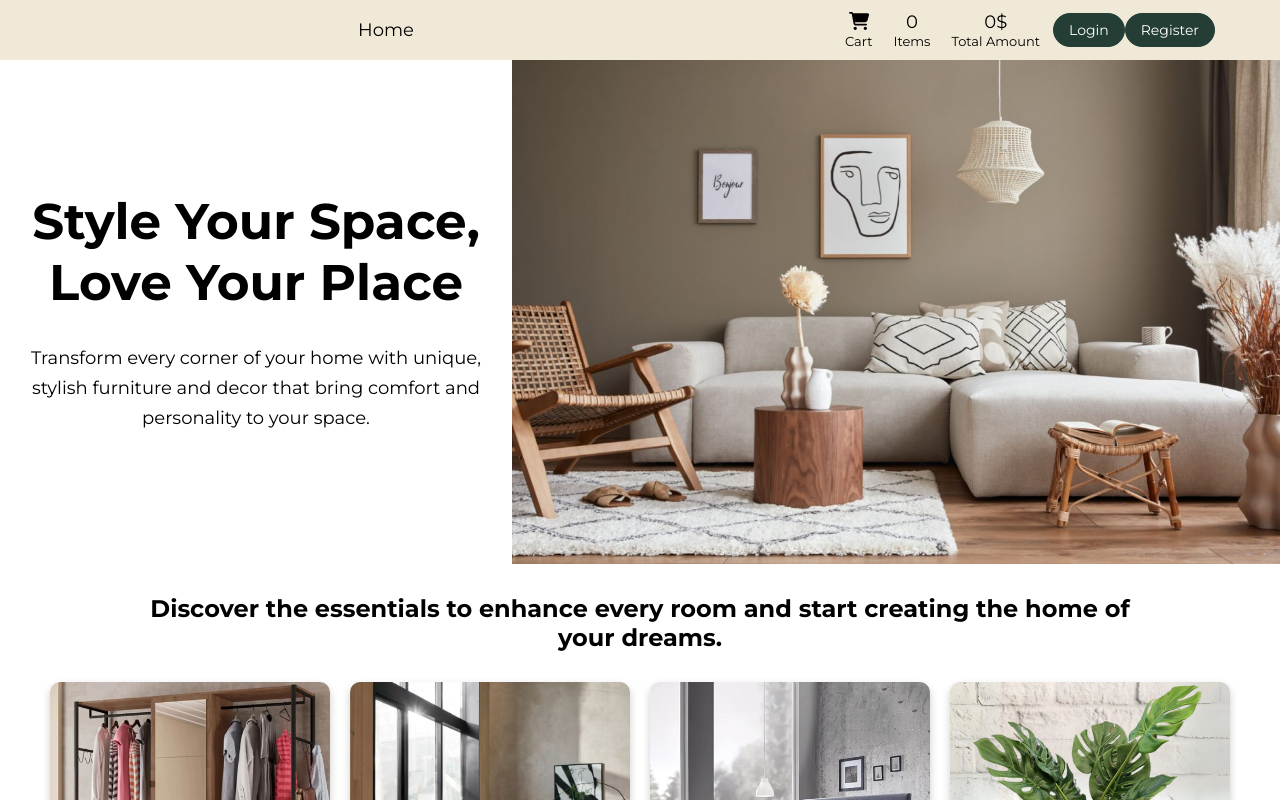
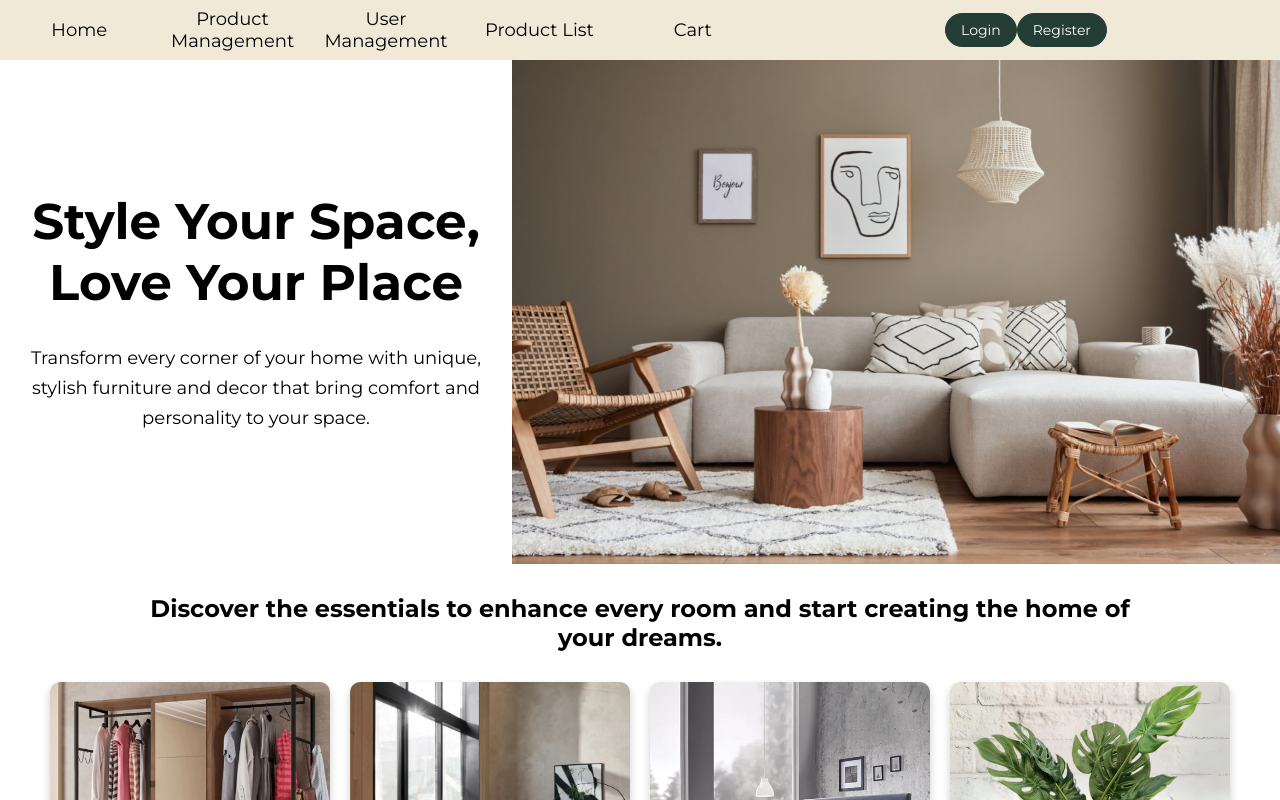
Before and after one commit to AlikBook/web_project_poland, a Vue app in the folder home_decoration_page/: page / in a window 1280 px wide. Shown: the top 800 px of the page. Built offline with nearby package versions, Linux system fonts and the light colour scheme; no server answers.

Commit message:
all views

```diff
--- a/home_decoration_page/src/components/User_menu.vue
+++ b/home_decoration_page/src/components/User_menu.vue
@@ -5,16 +5,19 @@
         <!-- Common Links for All Roles -->
         <router-link to="/" class="routers">Home</router-link>
 
+        <!-- Admin-Specific Links -->
+        <router-link v-if="role === 'guest'" to="/products" class="routers">Product Management</router-link>
+        <router-link v-if="role === 'guest'" to="/users" class="routers">User Management</router-link>
+
         <!-- User-Specific Links -->
-        <router-link v-if="role === 'user'" to="/productlist" class="routers">Product List</router-link>
-        <router-link v-if="role === 'user'" to="/cart" class="routers">Cart</router-link>
-
-        <!-- Admin-Specific Links -->
-        <router-link v-if="role === 'admin'" to="/manage-products" class="routers">Manage Products</router-link>
-        <router-link v-if="role === 'admin'" to="/manage-users" class="routers">Manage Users</router-link>
+        <router-link v-if="role === 'guest'" to="/productlist" class="routers">Product List</router-link>
+        <router-link v-if="role === 'guest'" to="/cart" class="routers">Cart</router-link>
       </div>
     </div>
+
     <div class="menu_right_section">
+      <!-- Cart Section for Users -->
+      <template v-if="role === 'user'">
         <router-link to="/cart" class="cart">
           <div class="items_menu">
             <font-awesome-icon :icon="['fas', 'cart-shopping']" />
@@ -27,6 +30,7 @@
         <div class="items_menu">
           {{ totalPrice }}$ <p>Total Amount</p>
         </div>
+      </template>
 
       <!-- Authentication Section -->
       <div class="right_section__buttons">
@@ -60,15 +64,23 @@ export default {
     },
   },
   data() {
+    const token = localStorage.getItem("user");
+  let role = "guest";
+
+  if (token) {
+    try {
+      const user = JSON.parse(atob(token.split(".")[1])); // Decode the token
+      role = user.role; // Assign role from token payload
+    } catch (error) {
+      console.error("Error decoding token:", error);
+      localStorage.removeItem("user");
+    }
+  }
+
   return {
-      role: localStorage.getItem("role") || "guest", // Get user role from localStorage
-      userName: localStorage.getItem("userName") || "", // Get user name from localStorage
+    role: role, // Set the role from the decoded token
+    userName: localStorage.getItem("userName") || "", // Get username from localStorage
   };
-  },
-  computed: {
-    isLoggedIn() {
-      return this.role !== "guest"; // User is logged in if role is not 'guest'
-    },
   },
   methods: {
     goToLogin() {
@@ -88,6 +100,7 @@ export default {
   },
 };
 </script>
+
 
 <style scoped>
 * {
--- a/home_decoration_page/src/router/index.js
+++ b/home_decoration_page/src/router/index.js
@@ -66,11 +66,13 @@ const routes = [
         path: "/products",
         name: "ProductManagement",
         component: ProductManagement,
+        meta: { requiresAuth: true, role: "admin" }, // Restricted to admin
       },
       {
         path: "/users",
         name: "UserManagement",
         component: UserManagement,
+        meta: { requiresAuth: true, role: "admin" }, // Restricted to admin
       },
 
 ]
@@ -81,6 +83,18 @@ const router = createRouter({
 
 router.beforeEach((to, from, next) => {
   const token = localStorage.getItem("user");
+
+  // Decode the token to get user details
+  let user = null;
+  if (token) {
+    try {
+      user = JSON.parse(atob(token.split(".")[1]));
+    } catch (error) {
+      console.error("Invalid token:", error);
+      localStorage.removeItem("user");
+      return next("/login"); // Redirect to login if token is invalid
+    }
+  }
 
   // If route requires authentication
   if (to.matched.some((record) => record.meta.requiresAuth)) {
@@ -99,16 +113,15 @@ router.beforeEach((to, from, next) => {
   }
 
   // If route is for admin-only
-    if (to.matched.some((record) => record.meta.is_admin)) {
-      const user = JSON.parse(atob(token.split(".")[1])); // Decode JWT payload
-      if (user.role !== "admin") {
-        return next("/"); // Redirect non-admin users to home
+  if (to.matched.some((record) => record.meta.role === "admin")) {
+    if (!user || user.role !== "admin") {
+      return next("/"); // Redirect to home if not an admin
     }
     return next();
   }
 
   next(); // Allow navigation if no guard is triggered
-  })
+});
 
 export default createRouter({
   history: createWebHistory(),
```
Also changed, not shown: 2 other files (tests, documents, lock files or other folders). Lines whose indentation alone changed are shown as unchanged.
